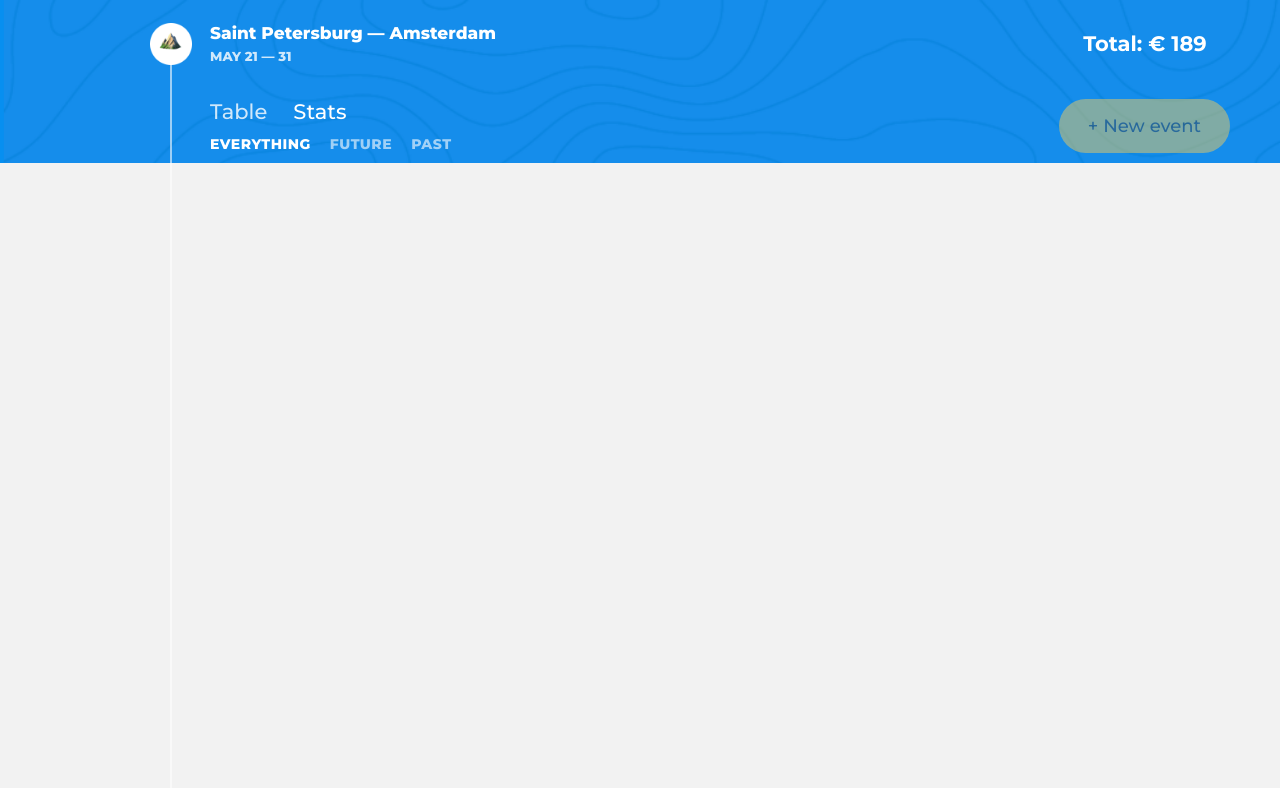
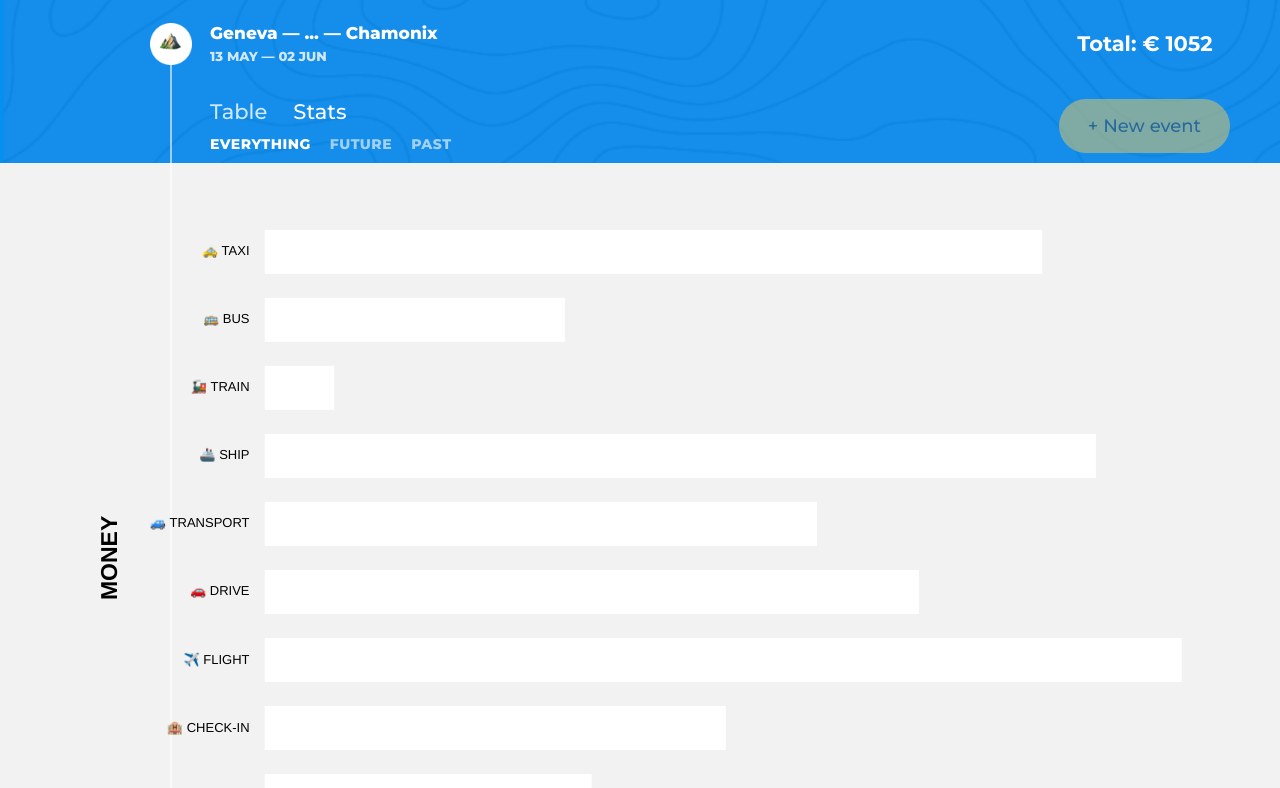
Before and after one commit to mishinkinakatya/big-trip-11, a website with bundled scripts: page public/index.html in a window 1280 px wide. Both pictures are taken after a click on the link "Stats". Shown: the top 788 px of the page. Built offline with nearby package versions, Linux system fonts and the light colour scheme; what chartjs-plugin-datalabels would draw is missing.

Commit message:
Доработала отображение статистики

```diff
--- a/public/index.html
+++ b/public/index.html
@@ -39,10 +39,7 @@
 
             <!-- Контент -->
           </section>
-          <section class="statistics  trip-events--hidden">
-            <h2 class="visually-hidden">Trip statistics</h2>
 
-          </section>
       </div>
     </main>
 
--- a/src/components/point-edit.js
+++ b/src/components/point-edit.js
@@ -1,5 +1,5 @@
 import AbstractSmartComponent from "./abstract-smart-component.js";
-import {getPointDurationInDHM, pointsActionWithOffers, POINTS_DESTINATION_WITH_DESCRIPTION} from "../utils/common.js";
+import {getPointDurationInDHM, getPointDurationInMs, pointsActionWithOffers, POINTS_DESTINATION_WITH_DESCRIPTION} from "../utils/common.js";
 import {ALL_DESTINATION, ALL_POINT_ACTION, POINT_ACTIVITY, POINT_TRANSPORT} from "../const.js";
 import flatpickr from "flatpickr";
 import moment from "moment";
@@ -238,7 +238,6 @@ export default class PointEdit extends AbstractSmartComponent {
 
   rerender() {
     super.rerender();
-
     this._applyFlatpickr();
   }
 
@@ -274,7 +273,6 @@ export default class PointEdit extends AbstractSmartComponent {
       allowInput: true,
       defaultDate: this._tempPoint.startDate || `today`,
       enableTime: true,
-      // time_24hr: true,
     });
 
     this._flatpickrEnd = flatpickr(dateEndElements, {
@@ -284,7 +282,6 @@ export default class PointEdit extends AbstractSmartComponent {
       defaultDate: this._tempPoint.endDate || `today`,
       enableTime: true,
       minDate: this._tempPoint.startDate,
-      // time_24hr: true,
     });
   }
 
@@ -373,6 +370,7 @@ export default class PointEdit extends AbstractSmartComponent {
         const newTempPoint = tempPoint;
         newTempPoint.endDate = pointEndDate;
         newTempPoint.duration = getPointDurationInDHM(newTempPoint.startDate, newTempPoint.endDate);
+        newTempPoint.durationInMs = getPointDurationInMs(newTempPoint.startDate, newTempPoint.endDate);
         return newTempPoint;
       });
     });
--- a/src/components/stats.js
+++ b/src/components/stats.js
@@ -1,22 +1,18 @@
 import AbstractComponent from "./abstract-component";
+import {ActionIcon} from "../const";
+import Chart from "chart.js";
+import ChartDataLabels from 'chartjs-plugin-datalabels';
 import {getPointDurationInDHM} from "../utils/common.js";
 import {remove} from "../utils/render.js";
-import Chart from "chart.js";
-import ChartDataLabels from 'chartjs-plugin-datalabels';
 
 const BAR_HEIGHT = 55;
 const MIN_BLOCK_HEIGHT = 4;
 
 const createLabels = (types) => {
+  const actualTypes = Object.keys(types);
   return {
-    type: Object.keys(types).map((type) => type.toUpperCase()),
-    // type: Object.keys(types).map((type) => {
-    //   const image = new Image();
-    //   image.src = `img/icons/${type}.png`;
-    //   const resultView = image + `` + type.toUpperCase();
-    //   return resultView;
-    // }),
-    height: types.length >= 3 ? BAR_HEIGHT * types.length : BAR_HEIGHT * MIN_BLOCK_HEIGHT,
+    type: actualTypes.map((type) => ActionIcon[type]),
+    height: actualTypes.length >= 3 ? BAR_HEIGHT * actualTypes.length : BAR_HEIGHT * MIN_BLOCK_HEIGHT,
   };
 };
 
@@ -30,7 +26,7 @@ const createMoneyChart = (moneyStats) => {
     data: {
       labels: createLabels(moneyStats).type,
       datasets: [{
-        data: Object.values(moneyStats).sort((a, b) => b - a),
+        data: Object.values(moneyStats),
         backgroundColor: `#ffffff`,
         hoverBackgroundColor: `#ffffff`,
         anchor: `start`,
@@ -102,7 +98,7 @@ const createTransportChart = (transportStats) => {
     data: {
       labels: createLabels(transportStats).type,
       datasets: [{
-        data: Object.values(transportStats).sort((a, b) => b - a),
+        data: Object.values(transportStats),
         backgroundColor: `#ffffff`,
         hoverBackgroundColor: `#ffffff`,
         anchor: `start`,
@@ -174,7 +170,7 @@ const createTimeSpendChart = (timeSpendStats) => {
     data: {
       labels: createLabels(timeSpendStats).type,
       datasets: [{
-        data: Object.values(timeSpendStats).sort((a, b) => b - a),
+        data: Object.values(timeSpendStats),
         backgroundColor: `#ffffff`,
         hoverBackgroundColor: `#ffffff`,
         anchor: `start`,
@@ -237,7 +233,8 @@ const createTimeSpendChart = (timeSpendStats) => {
 };
 
 const createStatsTemplate = () =>
-  `<div>
+  `<section class="statistics">
+    <h2 class="visually-hidden">Trip statistics</h2>
     <div class="statistics__item statistics__item--money">
       <canvas class="statistics__chart  statistics__chart--money" width="900"></canvas>
     </div>
@@ -249,7 +246,7 @@ const createStatsTemplate = () =>
     <div class="statistics__item statistics__item--time-spend">
       <canvas class="statistics__chart  statistics__chart--time" width="900"></canvas>
     </div>
-  </div>`;
+  </section>`;
 
 export default class Stats extends AbstractComponent {
   constructor(moneyStats, transportStats, timeSpendStats) {
--- a/src/const.js
+++ b/src/const.js
@@ -36,6 +36,19 @@ const POINT_TRANSPORT = {
 };
 
 const ALL_POINT_ACTION = Object.assign({}, POINT_TRANSPORT, POINT_ACTIVITY);
+
+export const ActionIcon = {
+  'taxi': `🚕 TAXI`,
+  'bus': `🚌 BUS`,
+  'train': `🚂 TRAIN`,
+  'ship': `🚢 SHIP`,
+  'transport': `🚙 TRANSPORT`,
+  'drive': `🚗 DRIVE`,
+  'flight': `✈️ FLIGHT`,
+  'check-in': `🏨 CHECK-IN`,
+  'sightseeing': `🏛️ SIGHTSEEING`,
+  'restaurant': `🍴 RESTAURANT`
+};
 
 // TODO!!! Научиться генерировать массив из имеющихся данных
 const ACTIONS_WITH_OFFERS = [
--- a/src/controllers/stats-controller.js
+++ b/src/controllers/stats-controller.js
@@ -7,21 +7,19 @@ export default class StatsController extends AbstractController {
     super(container, model);
 
     this._statsComponent = new StatsComponent(``, ``, ``);
-
-    this._rerender = this._rerender.bind(this);
-    this.getModel().setStatsChangeObserver(this._rerender);
   }
 
-  render() {
+  activate() {
+    const actualStats = this.getModel().getActualStats();
+    this._statsComponent = new StatsComponent(actualStats.moneyStats, actualStats.transportStats, actualStats.timeSpendStats);
+
     render(this._container, this._statsComponent, RenderPosition.BEFOREEND);
     this._statsComponent.getMoneyChart();
     this._statsComponent.getTransportChart();
     this._statsComponent.getTimeSpendChart();
   }
 
-  _rerender(moneyStats, transportStats, timeSpendStats) {
+  remove() {
     this._statsComponent.clearStats();
-    this._statsComponent = new StatsComponent(moneyStats, transportStats, timeSpendStats);
-    this.render();
   }
 }
--- a/src/main.js
+++ b/src/main.js
@@ -15,7 +15,7 @@ import {generatePointsOfTrip} from "./mock/points-of-trip.js";
 import {render, RenderPosition} from "./utils/render.js";
 import {ChangePropertyType, FilterType, PointMode, SortType, MenuItem} from "./const.js";
 
-const POINTS_COUNT = 3;
+const POINTS_COUNT = 23;
 /** Массив всех точек маршрута */
 const allPoints = generatePointsOfTrip(POINTS_COUNT);
 
@@ -27,7 +27,7 @@ const tripMenuElement = tripControlsElement.querySelector(`h2:first-child`);
 /** Элемент, внутри которого будет рендериться Маршрут путешествия */
 const tripPointsElement = document.querySelector(`.trip-events`);
 /** Элемент, внутри которого будет рендериться Статистика */
-const statsContainer = document.querySelector(`.statistics`);
+const statsContainer = document.querySelector(`main .page-body__container`);
 
 // Фильтры
 const filterModel = new FilterModel(FilterType.EVERYTHING);
@@ -56,13 +56,13 @@ const siteMenuComponent = new SiteMenuComponent();
 siteMenuComponent.setMenuItemChangeHandler((menuItem) => {
   switch (menuItem) {
     case MenuItem.TABLE:
-      statsController.hide();
+      statsController.remove();
       pointsController.show();
       addButton.disabled = false;
       break;
     case MenuItem.STATS:
       pointsController.hide();
-      statsController.show();
+      statsController.activate();
       addButton.disabled = true;
       break;
   }
@@ -75,7 +75,6 @@ filterController.render();
 if (pointsControllers.length === 0) {
   render(tripPointsElement, new NoPointsComponent(), RenderPosition.BEFOREEND);
 } else {
-  statsController.render();
   sortController.render();
   pointsController.render();
   pointsModel.setPoints(pointsControllers);
--- a/src/models/stats-model.js
+++ b/src/models/stats-model.js
@@ -1,37 +1,31 @@
 import {ALL_POINT_ACTION, POINT_TRANSPORT} from "../const.js";
-
 
 export default class StatsModel {
   constructor(pointsModel) {
     this._pointsModel = pointsModel;
     this._pointsSortedOnDays = this._getPointsSortedOnDays();
 
+    this._moneyStats = this._getMoneyStats();
+    this._transportStats = this._getTransportStats();
+    this._timeSpendStats = this._getTimeSpendStats();
+  }
 
-    this._statsChangeObservers = [];
+  getActualStats() {
+    this._pointsSortedOnDays = this._getPointsSortedOnDays();
 
     this._moneyStats = this._getMoneyStats();
     this._transportStats = this._getTransportStats();
     this._timeSpendStats = this._getTimeSpendStats();
 
-    this._changeStats = this._changeStats.bind(this);
-    pointsModel.setActualPointsControllersChangeObserver(this._changeStats);
-  }
-
-  setStatsChangeObserver(handler) {
-    this._statsChangeObservers.push(handler);
+    return {
+      moneyStats: this._moneyStats,
+      transportStats: this._transportStats,
+      timeSpendStats: this._timeSpendStats,
+    };
   }
 
   _getPointsSortedOnDays() {
     return this._pointsModel.getPointsControllersSortedOnDays().map((pointController) => pointController.getModel().getActualPoint());
-  }
-
-  _changeStats() {
-    this._pointsSortedOnDays = this._getPointsSortedOnDays();
-
-    this._moneyStats = this._getMoneyStats();
-    this._transportStats = this._getTransportStats();
-    this._timeSpendStats = this._getTimeSpendStats();
-    this._callStatsChangeObservers();
   }
 
   _getMoneyStats() {
@@ -94,8 +88,4 @@ export default class StatsModel {
 
     return actionsTimeSpend;
   }
-
-  _callStatsChangeObservers() {
-    this._statsChangeObservers.forEach((handler) => handler(this._moneyStats, this._transportStats, this._timeSpendStats));
-  }
 }
```
